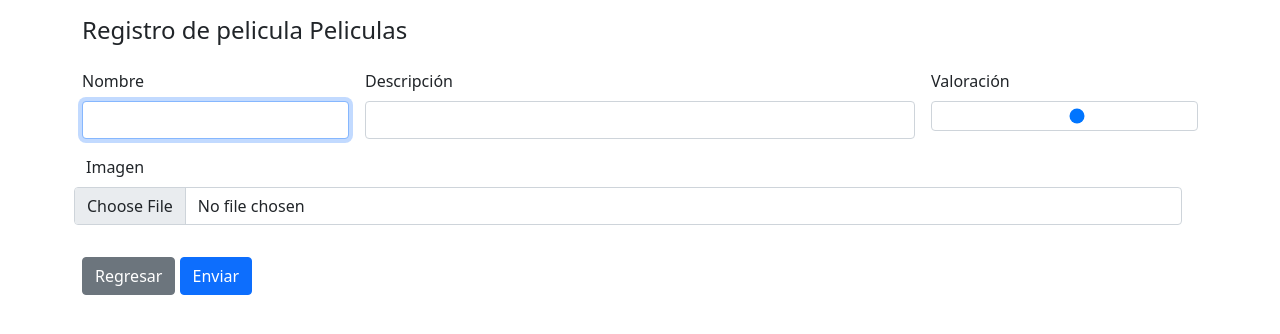
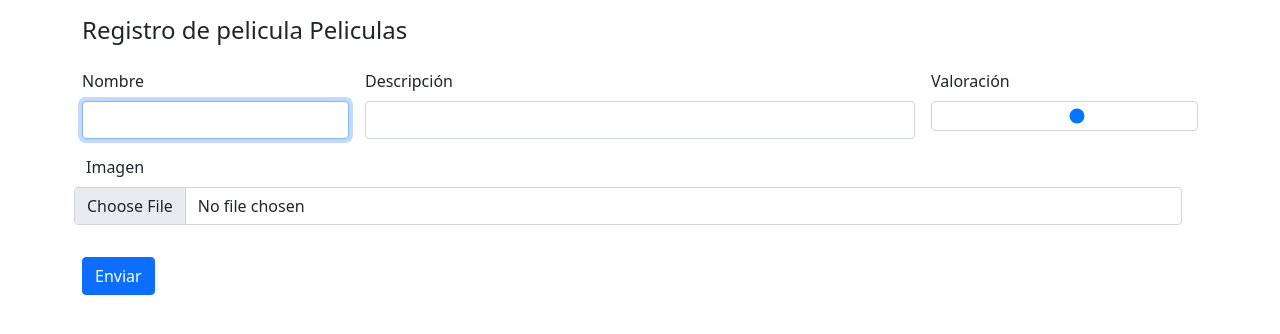
Before and after one commit to KevinMolina1996/Proyecto-Arquitectura, a PHP site: page /View/Cine_new.php in a window 1280 px wide. Shown: the top 334 px of the page. Run offline with PHP 8.4, Linux system fonts and the light colour scheme.

Commit message:
Update Cine_new.php

```diff
--- a/View/Cine_new.php
+++ b/View/Cine_new.php
@@ -49,7 +49,7 @@ require "../Controller/CineController.php";
                 </div>
 
                 <div class="col-md-12">
-                    <a href="Cine_read.php" class="btn btn-secondary">Regresar</a>
+
                     <button type="submit" class="btn btn-primary">Enviar</button>
                 </div>
 
```
